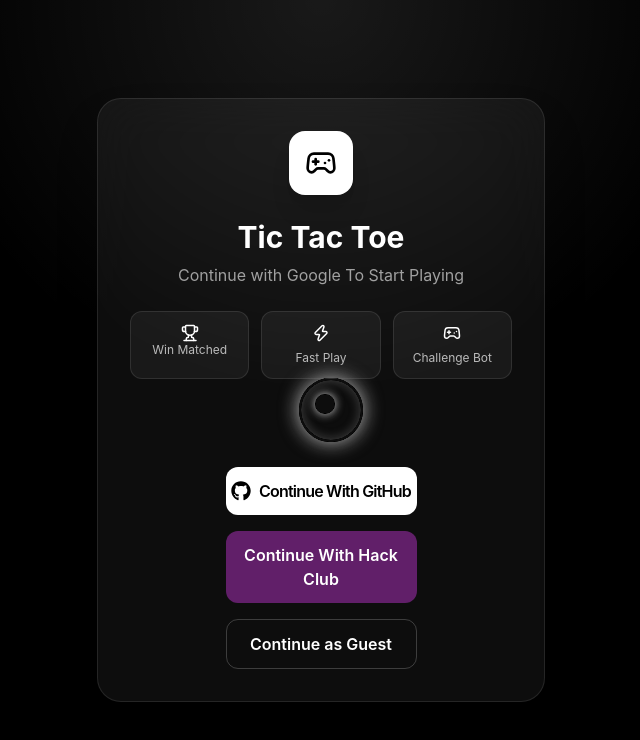
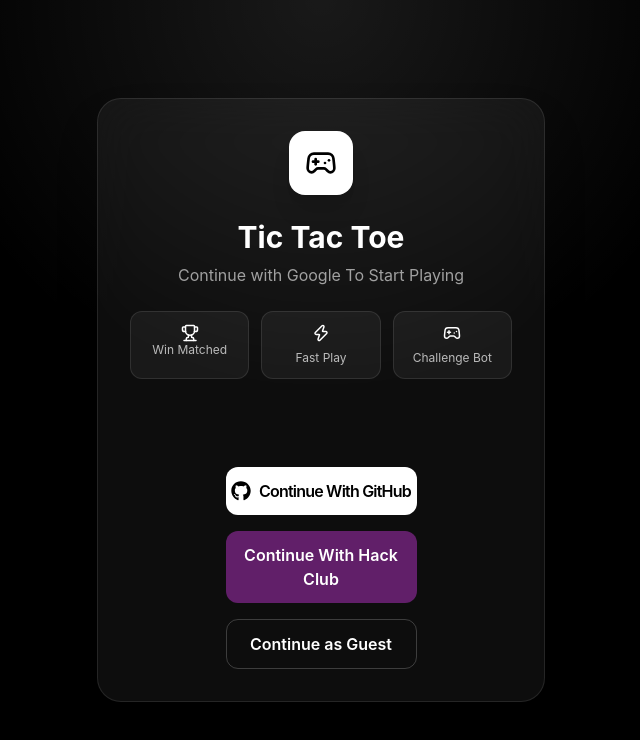
Before and after one commit to jaisondavid-m/tic-tac-toe, a React (Vite) app in the folder client/: page / in a window 1280 px wide. Shown: the top 740 px of the page, without its empty margins (319-959 px from the left). Built offline with nearby package versions, Linux system fonts and the light colour scheme; no server answers.

Commit message:
remove custom cursor for testing

```diff
--- a/client/src/App.jsx
+++ b/client/src/App.jsx
@@ -16,13 +16,13 @@
 import BotPage from "./Pages/BotPage.jsx"
 // import WebSocketTest from "./components/WebSocketTest.jsx"
 import Multiplayer from "./Pages/Multiplayer.jsx"
-import CustomCursor from "./components/CustomCursor.jsx"
+// import CustomCursor from "./components/CustomCursor.jsx"
 
 export default function App() {
   return (
     <BrowserRouter>
       <AuthProvider>
-        <CustomCursor/>
+        {/* <CustomCursor/> */}
         <Routes>
           <Route path="/" element={<PublicRoute><Login /></PublicRoute>} />
           <Route path="/github/callback" element={<PublicRoute><GitHubCallback/></PublicRoute>} />
```
